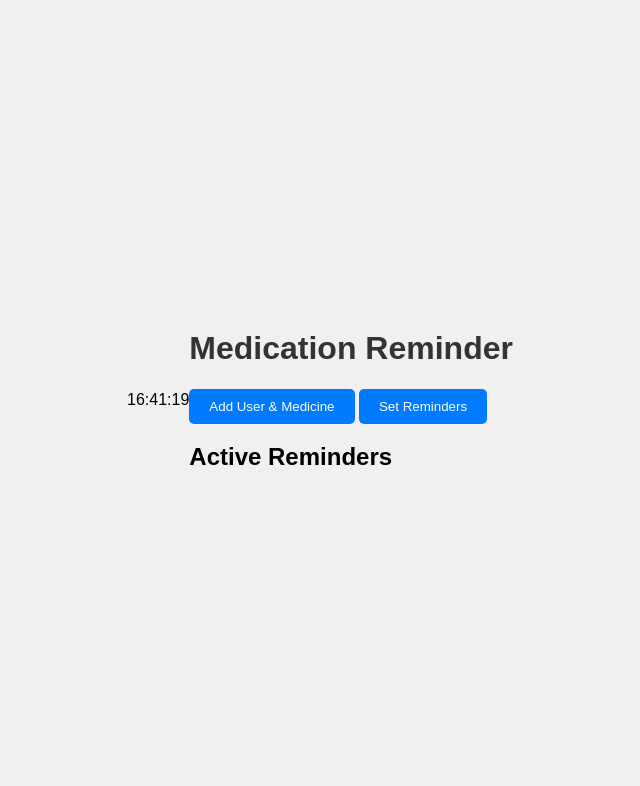
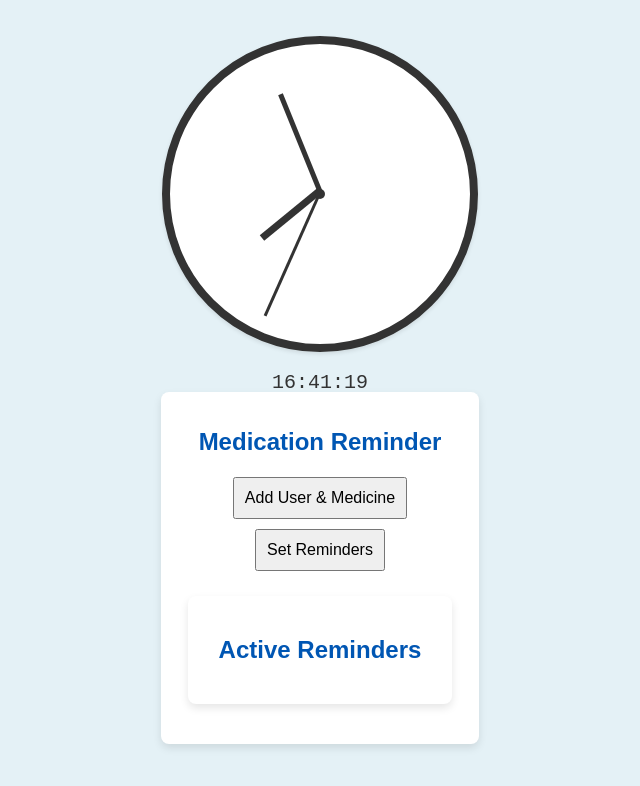
Before and after one commit to Gitnmhub/my-pepper-project, a plain HTML site: page index.html in a window 1280 px wide. Shown: the whole page, without its empty margins (320-960 px from the left). Drawn offline with Linux system fonts and the light colour scheme.

Commit message:
style.css

```diff
--- a/style.css
+++ b/style.css
@@ -1,52 +1,124 @@
 body, html {
-    height: 100%;
     margin: 0;
+    padding: 0;
+    font-family: 'Arial', sans-serif;
+    background-color: #e4f1f6; /* Soft blue background */
     display: flex;
+    flex-direction: column;
+    align-items: center;
     justify-content: center;
-    align-items: center;
-    font-family: 'Arial', sans-serif;
-    background-color: #f0f0f0;
+    height: 100vh;
 }
 
-.countdown-container {
-    text-align: center;
-    background-color: #ffffff;
-    padding: 40px;
-    border-radius: 10px;
-    box-shadow: 0 4px 8px rgba(0, 0, 0, 0.1);
+.clock-container {
+    background-color: #fff;
+    border: 8px solid #333; /* Black thick border */
+    border-radius: 50%;
+    width: 300px; /* Increase the clock size if needed */
+    height: 300px; /* Increase the clock size if needed */
+    display: flex;
+    align-items: center;
+    justify-content: center;
+    margin: 0 auto 20px;
+    box-shadow: 0 2px 4px rgba(0, 0, 0, 0.1);
+    position: relative;
 }
 
-h1 {
+/* Clock face markings */
+.clock-face {
+    position: absolute;
+    width: 100%;
+    height: 100%;
+    border-radius: 50%;
+}
+
+/* Every hour marking */
+.clock-face::after {
+    content: '';
+    position: absolute;
+    width: 10px; /* Marking width */
+    height: 10px; /* Marking height */
+    background-color: #333;
+    border-radius: 50%;
+    left: 50%;
+    top: 50%;
+    transform: translate(-50%, -50%) rotate(0deg);
+    transform-origin: 50% calc(100% - 8px); /* Adjust distance from center */
+}
+
+/* Adjusting transform-origin to place the marking correctly */
+/* Add similar pseudo-elements for each hour marking if needed */
+
+.hand {
+    position: absolute;
+    background-color: #333;
+    transform-origin: 100%;
+    left: 50%;
+    transform: translateX(-50%);
+}
+
+.hour-hand {
+    width: 25%; /* Adjust for visual preference */
+    height: 7px; /* Adjust thickness */
+    bottom: 50%;
+    transform: translateX(-50%) rotate(0deg);
+    transform-origin: 0% 50%;
+}
+
+.minute-hand {
+    width: 35%; /* Adjust for visual preference */
+    height: 5px; /* Adjust thickness */
+    bottom: 50%;
+    transform: translateX(-50%) rotate(0deg);
+    transform-origin: 0% 50%;
+}
+
+.second-hand {
+    width: 45%; /* Adjust for visual preference */
+    height: 3px; /* Adjust thickness */
+    bottom: 50%;
+    transform: translateX(-50%) rotate(0deg);
+    transform-origin: 0% 50%;
+}
+
+.digital-clock {
+    position: absolute;
+    bottom: -50px; /* Position below the clock */
+    font-size: 20px; /* Larger font size */
+    font-family: 'Courier New', Courier, monospace; /* Stylish font family */
     color: #333;
 }
 
-.time-input {
-    margin: 20px 0;
+.reminder-container, .reminder-table {
+    width: 80%;
+    max-width: 600px;
+    margin: 20px auto;
+    padding: 20px;
+    background-color: #ffffff;
+    border-radius: 8px;
+    box-shadow: 0 4px 8px rgba(0, 0, 0, 0.1);
+    text-align: center;
 }
 
-input[type="number"] {
-    padding: 10px;
-    width: 150px;
-    border: 1px solid #ccc;
-    border-radius: 5px;
-    margin-right: 10px;
+h1, h2 {
+    color: #0056b3;
+    font-size: 1.5em; /* Larger font size for headings */
 }
 
-button {
-    padding: 10px 20px;
-    background-color: #007bff;
-    border: none;
-    border-radius: 5px;
-    color: white;
-    cursor: pointer;
+input[type="text"], input[type="time"], input[type="number"], select, button {
+    font-size: 1em; /* Larger font size for better readability */
+    padding: 10px;
+    margin: 5px 0;
 }
 
-button:hover {
-    background-color: #0056b3;
+/* Styles for the reminder table */
+.reminders-list .reminder-entry {
+    font-size: 1.2em; /* Larger font size */
+    font-family: 'Courier New', Courier, monospace; /* Stylish font family */
+    color: #333;
+    margin: 10px 0;
+    padding: 10px;
+    background-color: #fff;
+    border-radius: 5px;
+    box-shadow: 0 2px 4px rgba(0, 0, 0, 0.1);
 }
-
-.time-display {
-    margin-top: 20px;
-    font-size: 1.5em;
-    color: #666;
-}
```
